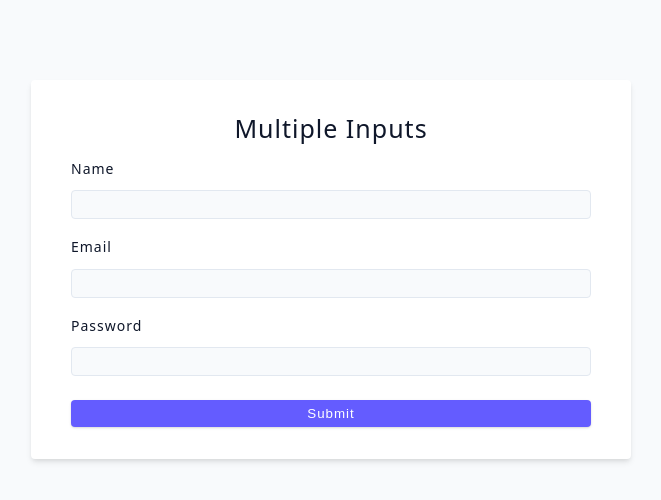
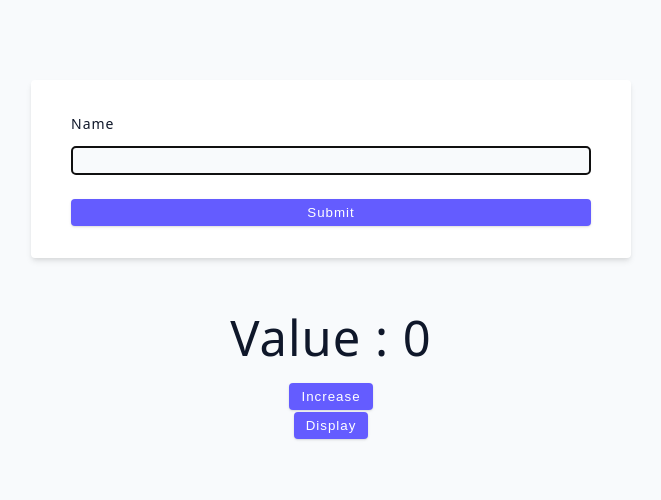
Before and after one commit to Abhaydutt2003/JohnSmilgaReactCourse, a React (Vite) app in the folder 03-advanced-react/: page / in a window 1280 px wide. Shown: the top 500 px of the page, without its empty margins (309-970 px from the left). Built offline with nearby package versions, Linux system fonts and the light colour scheme.

Commit message:
learn useRef

```diff
--- a/03-advanced-react/src/App.jsx
+++ b/03-advanced-react/src/App.jsx
@@ -1,4 +1,4 @@
-import Starter from './tutorial/06-forms/starter/03-multiple-inputs';
+import Starter from './tutorial/07-useRef/starter/01-useRef-basics';
 
 function App() {
   return (
--- a/03-advanced-react/src/tutorial/06-forms/starter/05-form-data.jsx
+++ b/03-advanced-react/src/tutorial/06-forms/starter/05-form-data.jsx
@@ -5,6 +5,11 @@ const UncontrolledInputs = () => {
 
   const handleSubmit = (e) => {
     e.preventDefault();
+    const formData = new FormData(e.target)
+    const newUser = Object.fromEntries(formData);
+    console.log(newUser);
+    setValue(value+1);
+    e.target.reset();
   };
   return (
     <div>
--- a/03-advanced-react/src/tutorial/07-useRef/starter/01-useRef-basics.jsx
+++ b/03-advanced-react/src/tutorial/07-useRef/starter/01-useRef-basics.jsx
@@ -1,28 +1,58 @@
-import { useEffect, useRef, useState } from 'react';
+import { useEffect, useRef, useState } from "react";
 
+//if no effect to frontend use useref, basically no re-render
+//preserves the value between renders
+//and target dom nodes
 const UseRefBasics = () => {
   const [value, setValue] = useState(0);
+  const refContainer = useRef(null);
 
-  const handleSubmit = (e) => {
-    e.preventDefault();
+  useEffect(() => {
+    refContainer.current.focus();
+  });
+
+  let displayWho = useRef(0);
+
+  const handleSubmit = (event) => {
+    displayWho.current == 1 ? (displayWho.current = 0) : (displayWho.current = 1);
+    event.preventDefault();
+    // console.log(refContainer.current);
+    const name = refContainer.current.value;
+    console.log(name);
   };
-
+  const couple = { husband: "Abhay", Wife: "Ankita" }
+  const display = () => {
+    if (displayWho.current == 1) {
+      console.log(couple.Wife);
+    } else {
+      console.log(couple.husband);
+    }
+  };
   return (
     <div>
-      <form className='form' onSubmit={handleSubmit}>
-        <div className='form-row'>
-          <label htmlFor='name' className='form-label'>
+      <form className="form" onSubmit={handleSubmit}>
+        <div className="form-row">
+          <label htmlFor="name" className="form-label">
             Name
           </label>
-          <input type='text' id='name' className='form-input' />
+          <input
+            type="text"
+            id="name"
+            ref={refContainer}
+            className="form-input"
+          />
         </div>
-        <button type='submit' className='btn btn-block'>
+        <button type="submit" className="btn btn-block">
           submit
         </button>
       </form>
       <h1>value : {value}</h1>
-      <button onClick={() => setValue(value + 1)} className='btn'>
+      <button onClick={() => setValue(value + 1)} className="btn">
         increase
+      </button>
+      <br/>
+      <button onClick={display} className="btn">
+        display
       </button>
     </div>
   );
```
Also changed, not shown: 03-advanced-react/src/tutorial/06-forms/starter/04-other-inputs.jsx (+30 -9 lines).
